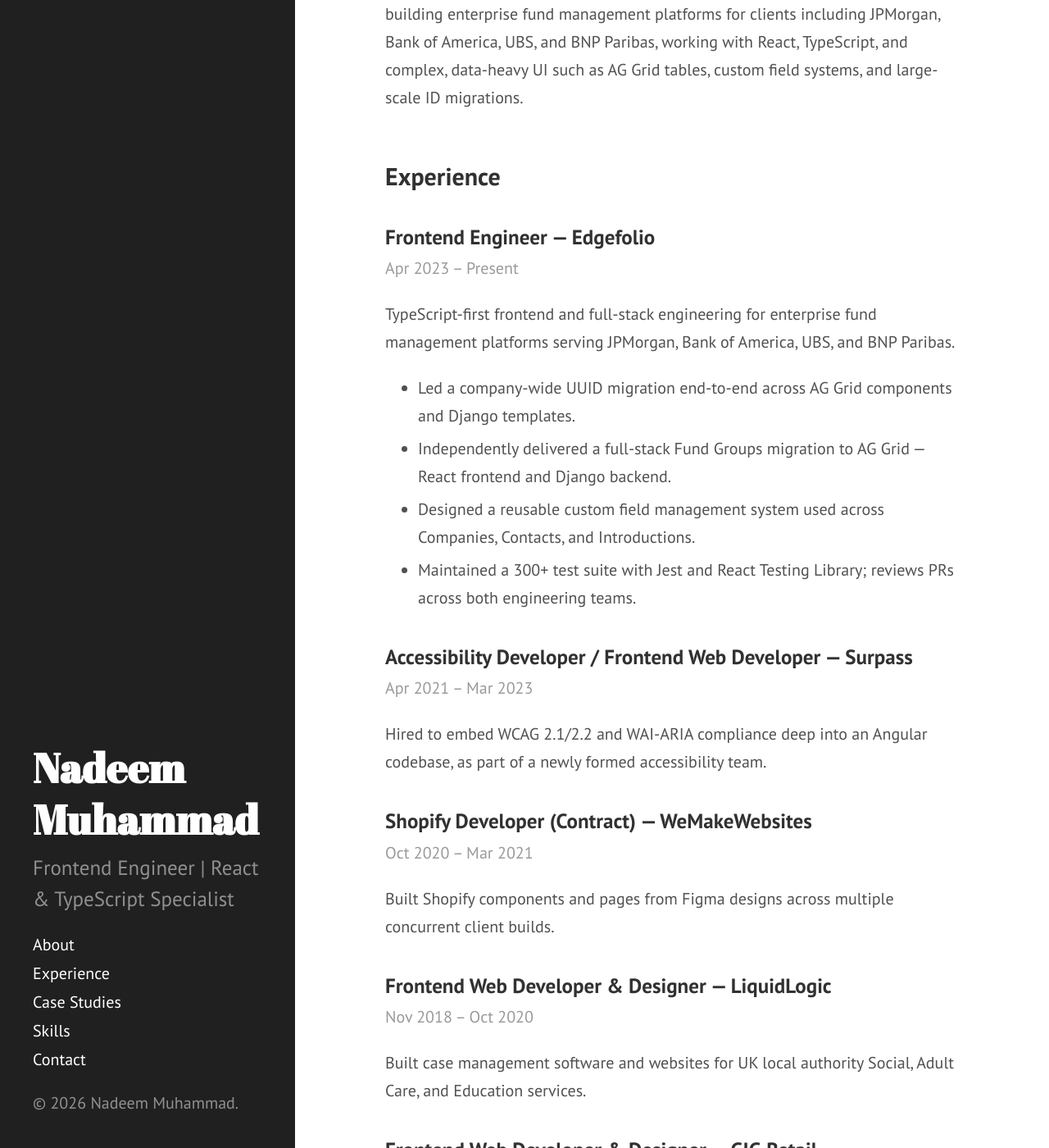
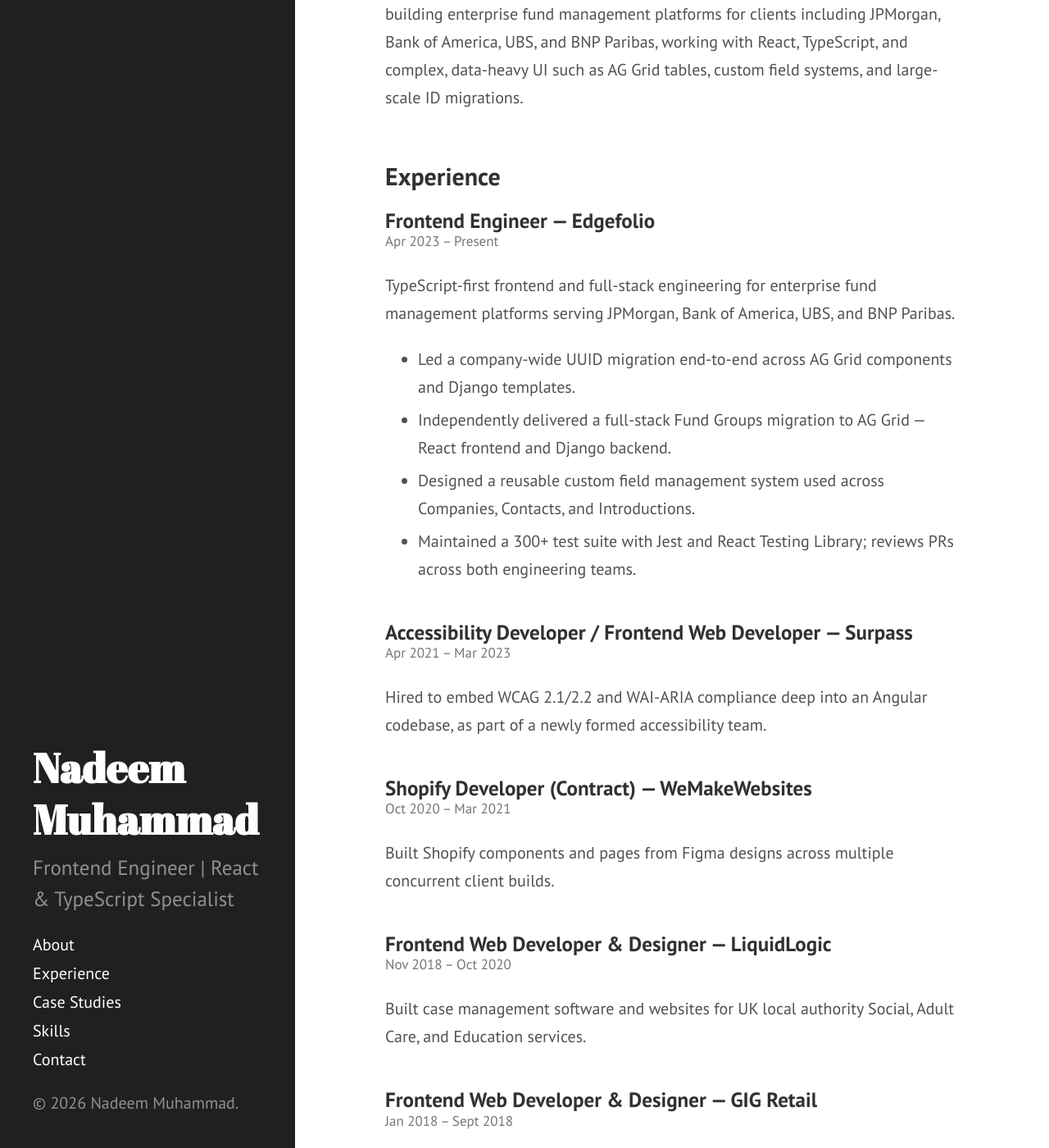
Before and after one commit to nadeem-muhammad/nadeem-muhammad.github.io, a Jekyll site: the page built from index.md, in a window 1280 px wide and 1400 px high, scrolled down 840 px. Shown: the whole window at 82% size. Built offline with Jekyll 4.4.1, drawn with Linux system fonts in a browser that asks for light colours.

Commit message:
Add timeline item styles to hyde.css
Added styles for timeline items and post dates.

```diff
--- a/public/css/hyde.css
+++ b/public/css/hyde.css
@@ -264,3 +264,12 @@ a.sidebar-nav-item:focus {
 .content p { margin-bottom: 1.1rem; }
 .content ul { margin-bottom: 1.1rem; }
 .content li { margin-bottom: .3rem; }
+
+.timeline-item { margin-bottom: 2.25rem; }
+.timeline-item h3 { margin-top: 0; margin-bottom: .25rem; }
+.timeline-item .post-date {
+  display: block;
+  font-size: .85rem;
+  color: #767676;
+  margin-bottom: .5rem;
+}
```
